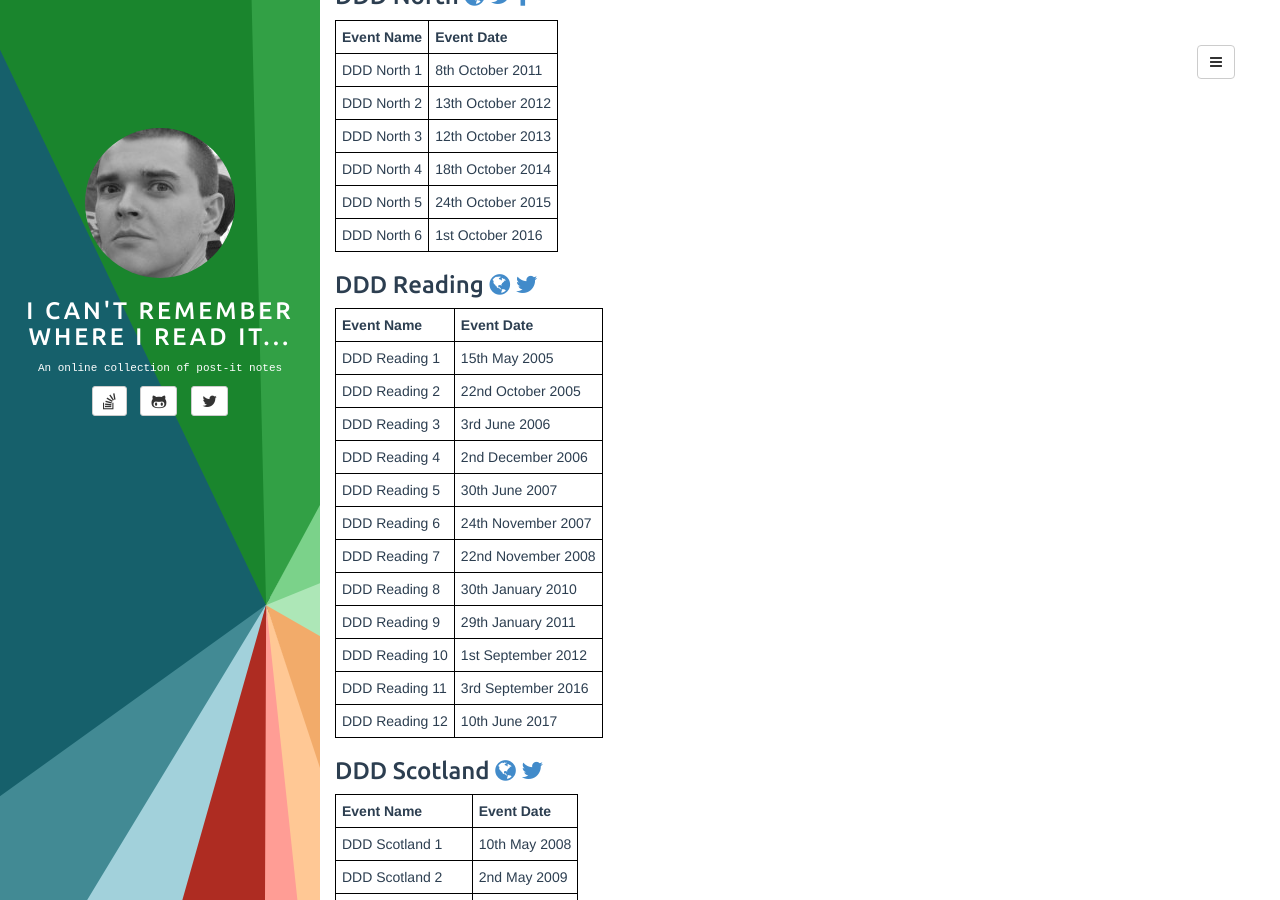
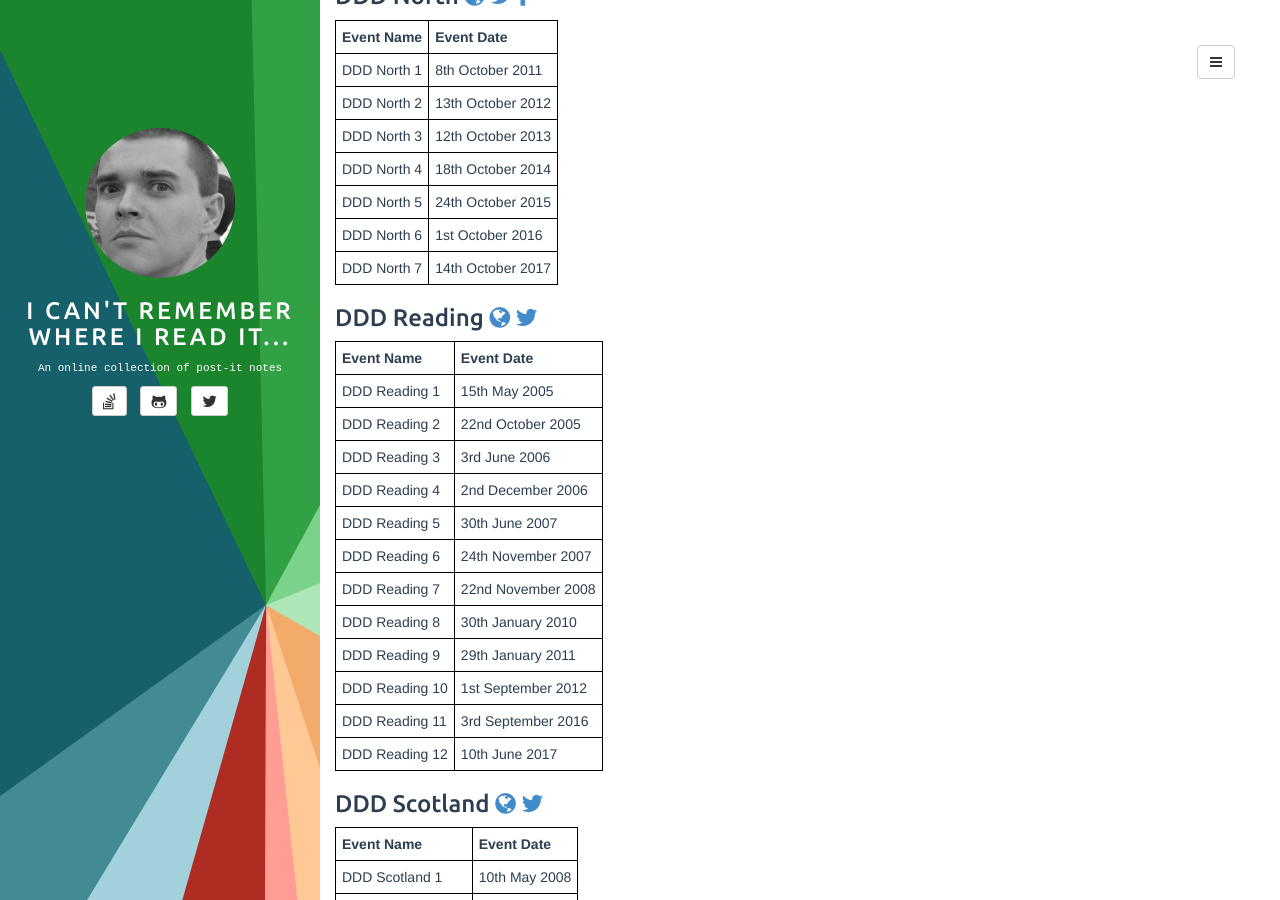
Before and after one commit to adrianbanks/adrianbanks.github.io, a Jekyll site: the page built from ddd.md, in a window 1280 px wide and 900 px high, scrolled down 1282 px. Built offline with Jekyll 4.4.1, drawn with Linux system fonts in a browser that asks for light colours; our own code applies the rules of GitHub Pages for plain Markdown files.

Commit message:
Add DDD North 7

```diff
--- a/ddd.md
+++ b/ddd.md
@@ -66,6 +66,7 @@ There have been many Developer! Developer! Developer! events over the years, spr
 | DDD North 4    | 18th October 2014 |
 | DDD North 5    | 24th October 2015 |
 | DDD North 6    | 1st October 2016  |
+| DDD North 7    | 14th October 2017 |
 {:.mdtable}
 
 ### DDD Reading [<i class="fa fa-globe"></i>](http://www.developerdeveloperdeveloper.com) [<i class="fa fa-twitter"></i>](https://twitter.com/developerday)
```
